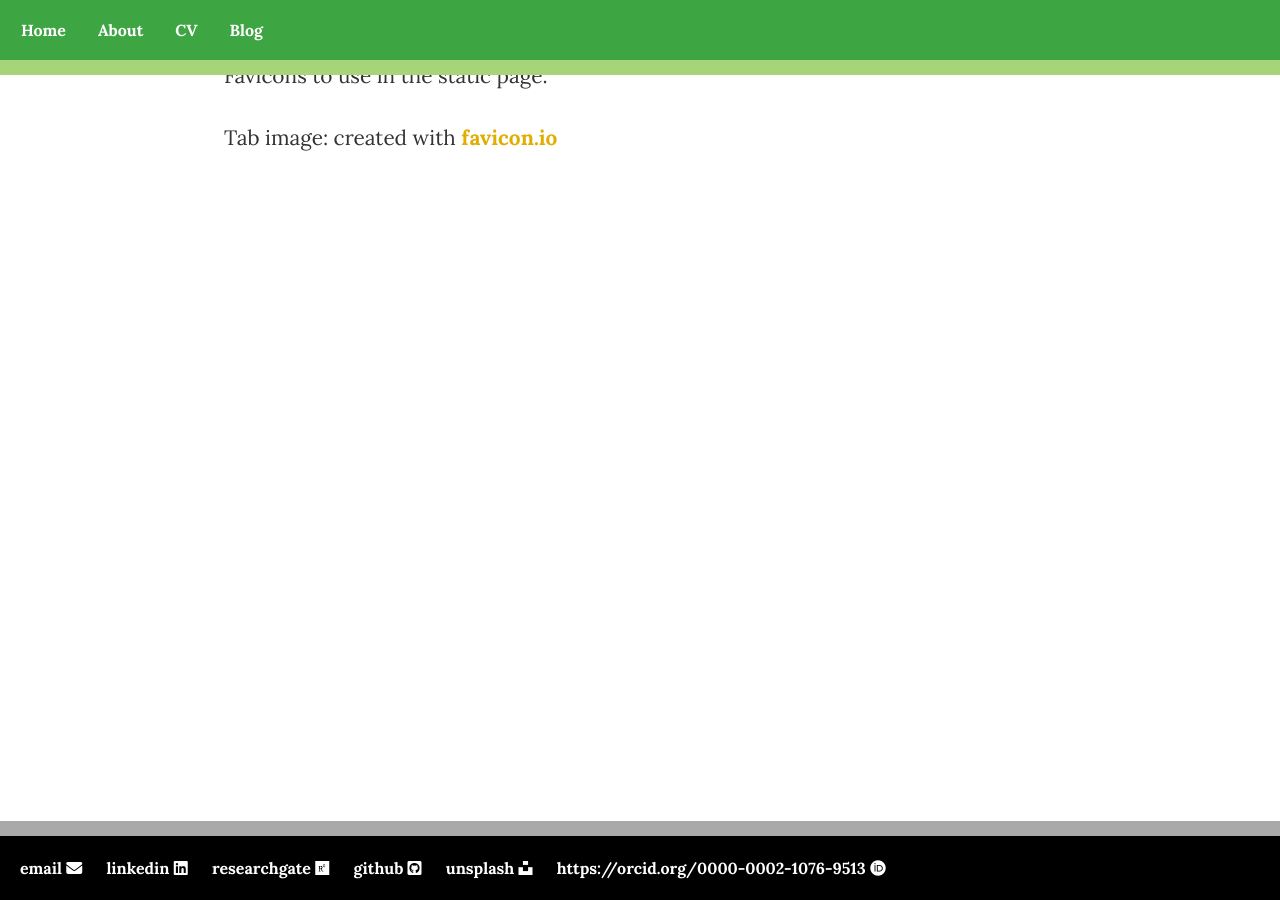
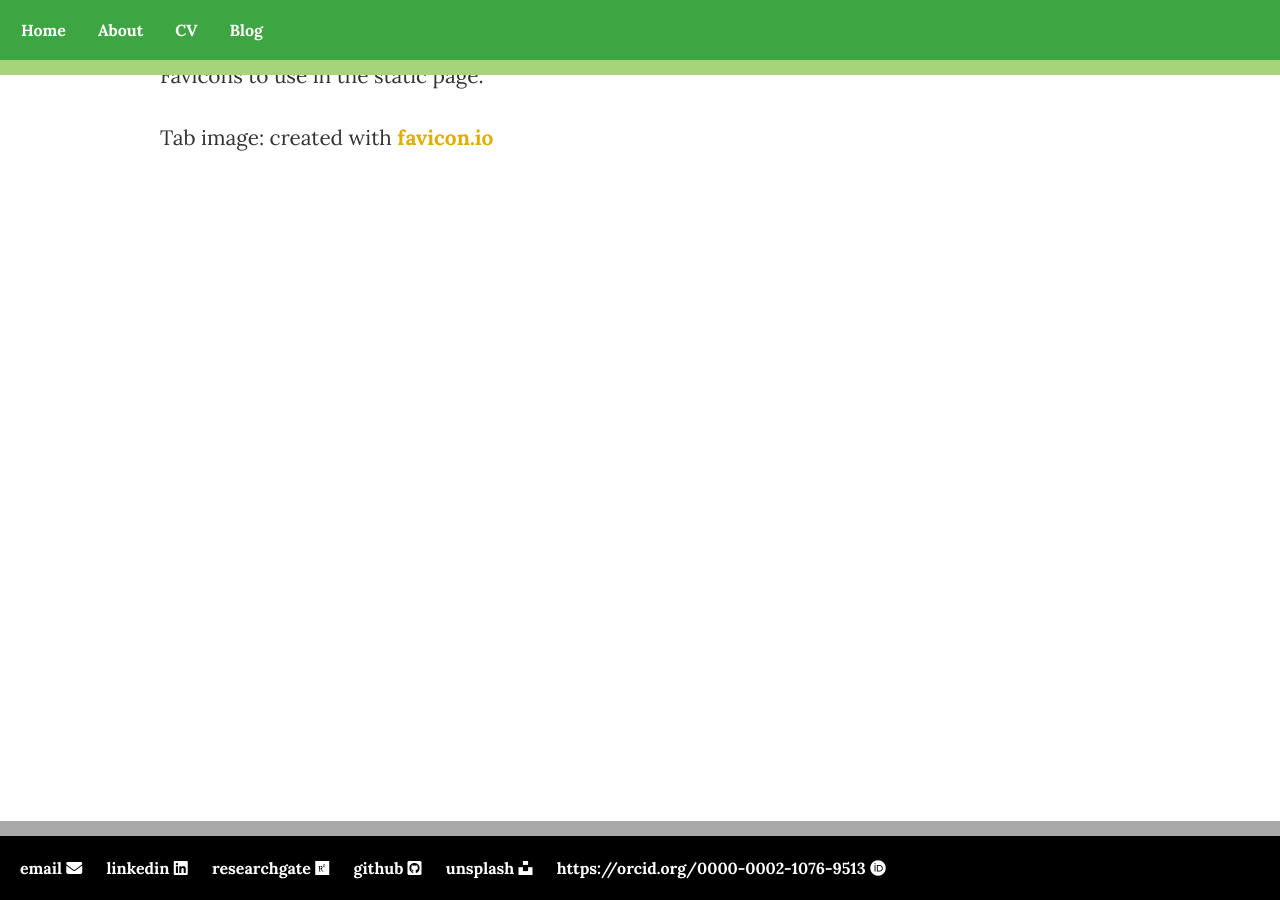
Before and after one commit to finerbrighterlighter/finerbrighterlighter.github.io, a Jekyll site: the page built from icon/readme.md, in a window 1280 px wide. Built offline with Jekyll 4.4.1, drawn with Linux system fonts in a browser that asks for light colours; nearby versions of some CDN libraries; our own code applies the rules of GitHub Pages for plain Markdown files.

Commit message:
new favicon push

```diff
--- a/css/main.css
+++ b/css/main.css
@@ -4,7 +4,7 @@ body {
     margin: 60px auto;
     text-align: justify;
     text-justify: inter-word;
-    width: 65%;
+    width: 75%;
     background-color: #ffffff;
     color: black;
     line-height: 32px;   /* within paragraph */
```
Also changed, not shown: icon/apple-touch-icon-114x114.png, icon/apple-touch-icon-120x120.png, icon/apple-touch-icon-144x144.png, icon/apple-touch-icon-152x152.png, icon/apple-touch-icon-57x57.png, icon/apple-touch-icon-60x60.png, icon/apple-touch-icon-72x72.png, icon/apple-touch-icon-76x76.png, icon/favicon-128.png, icon/favicon-16x16.png, icon/favicon-196x196.png, icon/favicon-32x32.png, icon/favicon-96x96.png, icon/favicon.ico, 5 more files.
